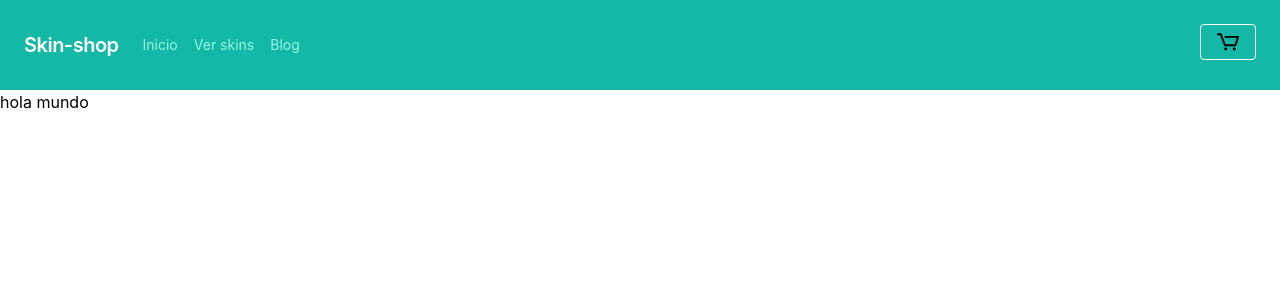
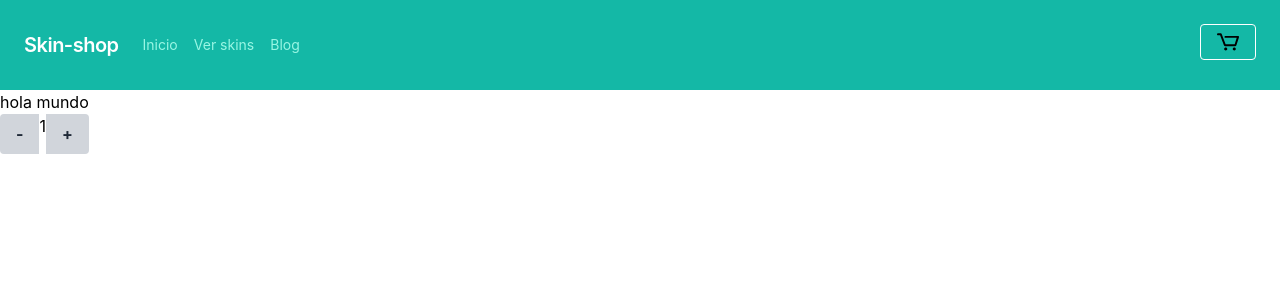
Before and after one commit to Darktoomm/Curso-react, a React (Create React App) app in the folder skins-shop/: page / in a window 1280 px wide. Shown: the top 300 px of the page. Built offline with nearby package versions, Linux system fonts and the light colour scheme.

Commit message:
implementacion contador

```diff
--- a/skins-shop/src/App.js
+++ b/skins-shop/src/App.js
@@ -1,6 +1,7 @@
 import './App.css';
 import NavBar from "./components/NavBar";
 import ItemListContainer from "./components/ItemListContainer";
+import ItemCount from "./components/ItemCount";
 
 function App() {
   return (
--- a/skins-shop/src/components/CartWidget.js
+++ b/skins-shop/src/components/CartWidget.js
@@ -4,7 +4,7 @@ function NavBar() {
     return (
         <div>
             <a href="#"
-               className="inline-block text-sm px-4 py-2 leading-none border rounded text-white border-white hover:border-transparent hover:text-teal-500 hover:bg-white "><CartIcon classname="text-sm"/></a>
+               className="inline-block text-sm px-4 py-2 leading-none border rounded text-white border-white hover:border-transparent hover:text-teal-500 hover:bg-white "><CartIcon className="text-sm"/></a>
         </div>
     );
 }
--- /dev/null
+++ b/skins-shop/src/components/ItemCount.js
@@ -0,0 +1,37 @@
+import {useState} from "react";
+
+function ItemCount( {stock,initial}) {
+    const [count, setCount] = useState(initial);
+
+    const handleClickPlus = () =>{
+        if (stock > count){
+            setCount(count + 1);
+        }
+        else {
+            alert('Su cantidad supera el stock');
+        }
+    }
+    const handleClickMinus = () =>{
+        if (count > initial){
+            setCount(count - 1);
+        }
+        else
+           alert('Su cantidad supera el stock');
+
+    }
+    return (
+        <>
+            <div className="inline-flex">
+                <button onClick={handleClickMinus} className="bg-gray-300 hover:bg-gray-400 text-gray-800 font-bold py-2 px-4 rounded-l">
+                    -
+                </button>
+                <p> {count} </p>
+                <button onClick={handleClickPlus} className="bg-gray-300 hover:bg-gray-400 text-gray-800 font-bold py-2 px-4 rounded-r">
+                    +
+                </button>
+            </div>
+        </>
+    );
+}
+
+export default ItemCount;
--- a/skins-shop/src/components/ItemListContainer.js
+++ b/skins-shop/src/components/ItemListContainer.js
@@ -1,7 +1,11 @@
+import ItemCount from "./ItemCount";
 
 function ItemListContainer({greeting}) {
     return (
-        <p>{greeting}</p>
+        <>
+            <p>{greeting}</p>
+            <ItemCount stock={10} initial={1}></ItemCount>
+        </>
     );
 }
 
```
